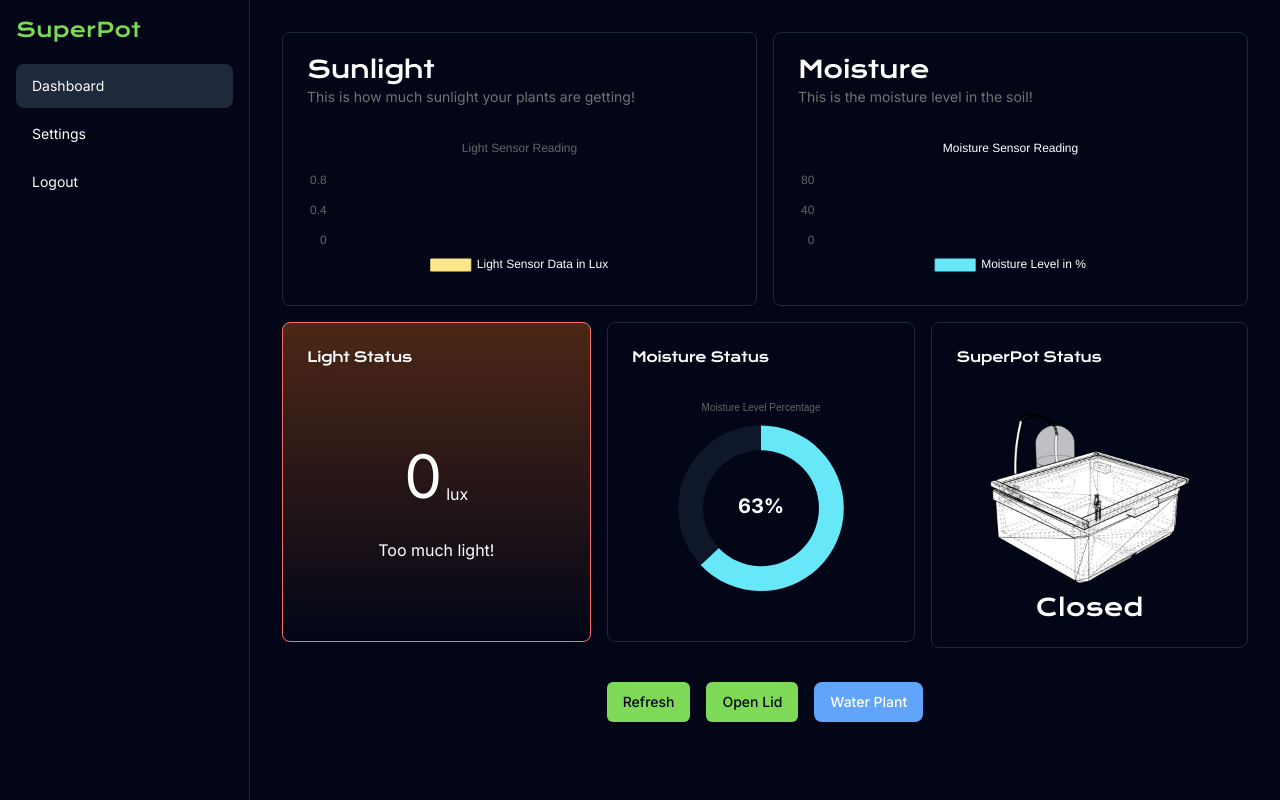
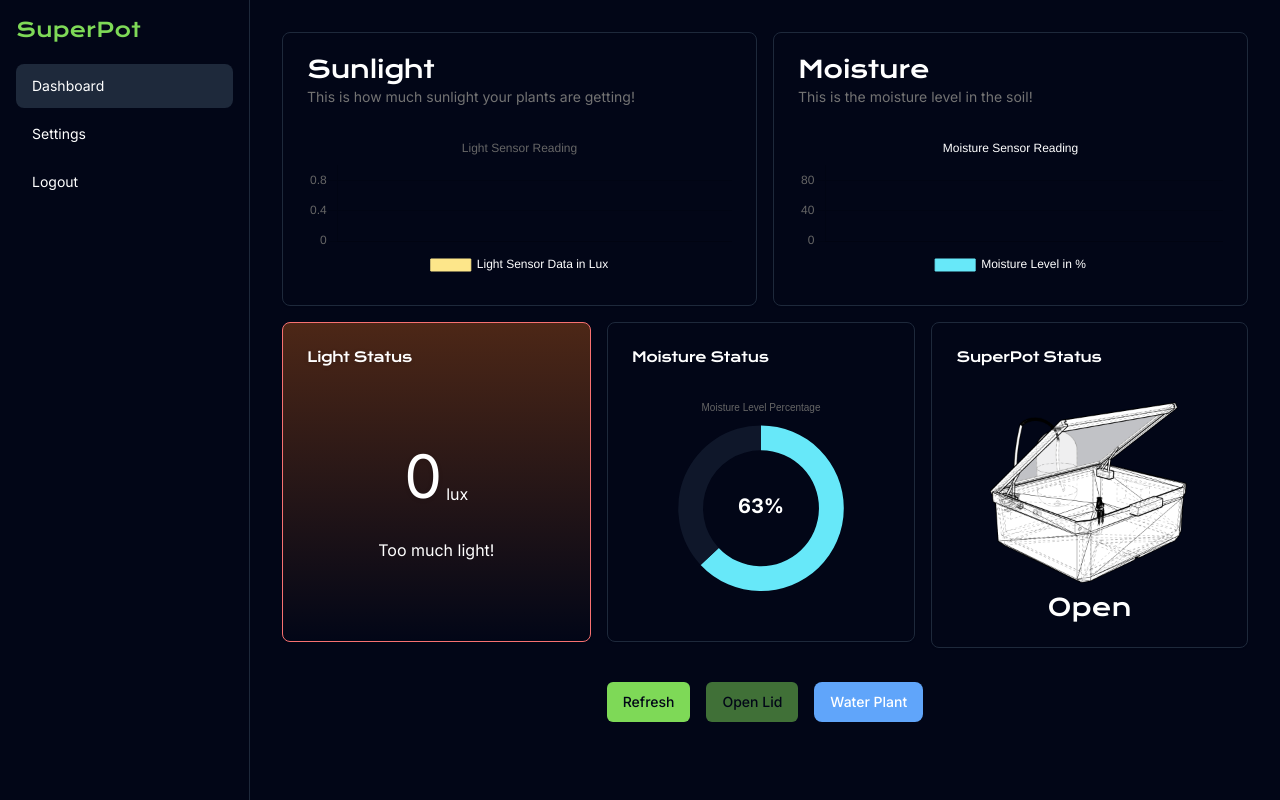
Before and after one commit to aritako/superpot, a Next.js app: page /dashboard in a window 1280 px wide. Built offline with nearby package versions, Linux system fonts and the light colour scheme; no server answers; the database is empty.

Commit message:
feat: update conditional rendering of lid

```diff
--- a/app/dashboard/page.tsx
+++ b/app/dashboard/page.tsx
@@ -99,10 +99,11 @@ export default function Dashboard() {
               Refresh
             </Button>
             <Button
+              disabled = {sensors.light < 2000 || lidStat}
               className="bg-sgreen text-slate-950 hover:text-white hover:bg-[#3d6a2a] transition ease-in-out duration-300"
               onClick={handleSubmit}
             >
-              {manualLid ? "Close Lid" : "Open Lid"}
+              {"Open Lid"}
             </Button>
             {/* Water plant button not yet implemented*/}
             <Button className="bg-blue-400 hover:bg-blue-500 text-white py-2 px-4 rounded-lg">
--- a/components/LidPanel.tsx
+++ b/components/LidPanel.tsx
@@ -5,11 +5,11 @@ interface LidPanelProps {
   light: number;
 }
 
-const LidPanel : React.FC<LidPanelProps> = ({lidStat}) => {
-  const status = lidStat ? "Open" : "Closed";
+const LidPanel : React.FC<LidPanelProps> = ({lidStat, light}) => {
+  const status = light < 2000 || lidStat ? "Open" : "Closed";
   return (
     <div className="flex flex-col items-center">
-      {lidStat ?
+      {light < 2000 || lidStat ?
       <Image src="/img/lidOpen.png" alt="Open" width={200} height={200} />
       :
       <Image src="/img/lidClose.png" alt="Close" width={200} height={200} />
```
